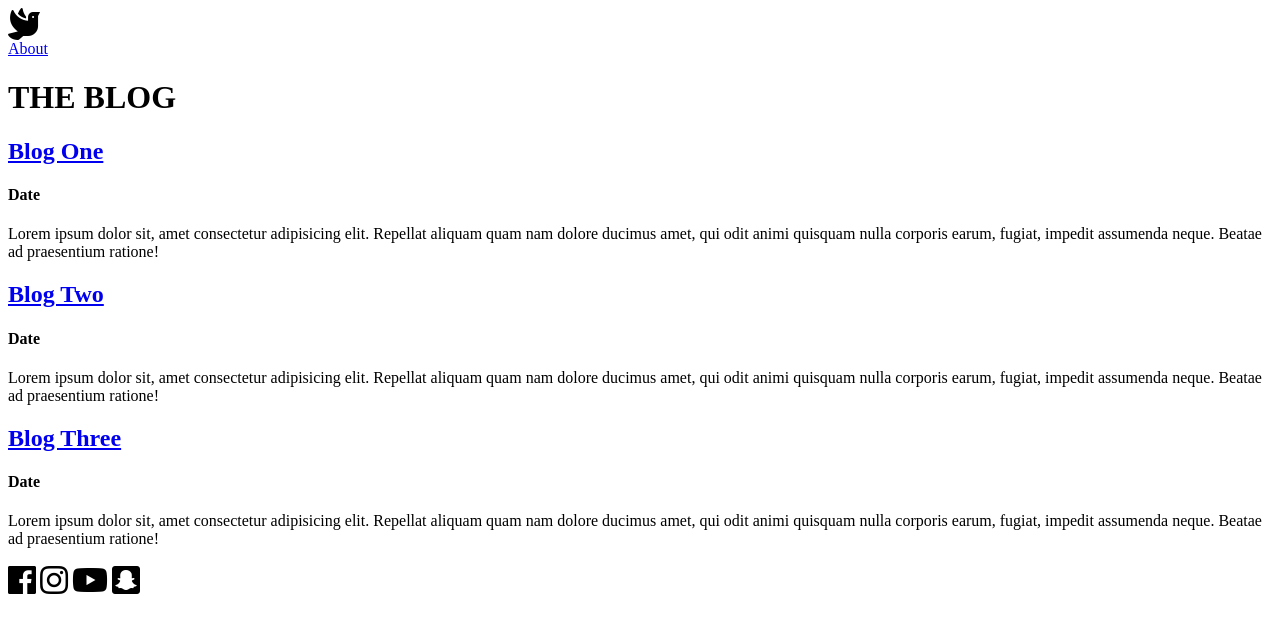
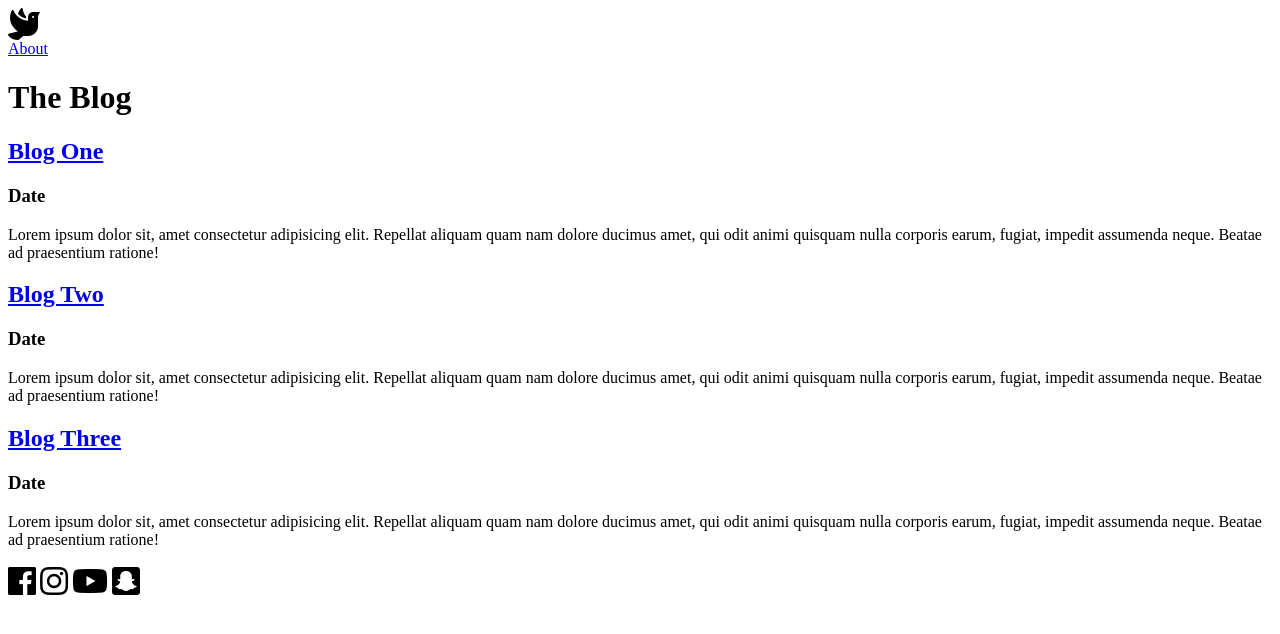
Before and after one commit to akmadsen/cpnt-201-group-assignment, a plain HTML site: page public/index.html in a window 1280 px wide. Drawn offline with Linux system fonts and the light colour scheme.

Commit message:
Review Changes

```diff
--- a/public/index.html
+++ b/public/index.html
@@ -5,11 +5,11 @@
     <meta name="viewport" content="width=device-width, initial-scale=1.0">
     <meta http-equiv="X-UA-Compatible" content="ie=edge">
     <link rel="stylesheet" href="https://use.fontawesome.com/releases/v5.3.1/css/all.css" integrity="sha384-mzrmE5qonljUremFsqc01SB46JvROS7bZs3IO2EmfFsd15uHvIt+Y8vEf7N7fWAU" crossorigin="anonymous">
-    <title>Document</title>
+    <title>Blog Site</title>
 </head>
 
 <body>
-    <div class="header">
+    <header>
         <div class="header-logo">
             <i class="fas fa-dove fa-2x"></i>
         </div>
@@ -17,44 +17,44 @@
         <div class="header-link">
             <a href="./about.html">About</a>
         </div>
+    </header>
+
+    <div class="Title">
+        <h1>The Blog</h1>
     </div>
 
-    <div class="Title">
-        <h1>THE BLOG</h1>
-    </div>
-
-    <div class="Index-Content">
-        <div class="Blog1">
-            <a href="./blogname.html"><h2>Blog One</h1></a>
-            <h4>Date</h3>
+    <main class="main-content">
+        <article class="blog-card">
+            <a href="./blogname.html"><h2>Blog One</h2></a>
+            <h3>Date</h3>
             <p>Lorem ipsum dolor sit, amet consectetur adipisicing elit.
                 Repellat aliquam quam nam dolore ducimus amet, qui odit animi quisquam nulla corporis earum, fugiat,
                 impedit assumenda neque. Beatae ad praesentium ratione!</p>
         </div>
 
-        <div class="Blog2">
-            <a href="./blogname.html"><h2>Blog Two</h1></a>
-            <h4>Date</h3>
+        <article class="blog-card">
+            <a href="./blogname.html"><h2>Blog Two</h2></a>
+            <h3>Date</h3>
             <p>Lorem ipsum dolor sit, amet consectetur adipisicing elit.
                 Repellat aliquam quam nam dolore ducimus amet, qui odit animi quisquam nulla corporis earum, fugiat,
                 impedit assumenda neque. Beatae ad praesentium ratione!</p>
         </div>
 
-        <div class="Blog3">
-            <a href="./blogname.html"><h2>Blog Three</h1></a>
-            <h4>Date</h3>
+        <article class="blog-card">
+            <a href="./blogname.html"><h2>Blog Three</h2></a>
+            <h3>Date</h3>
             <p>Lorem ipsum dolor sit, amet consectetur adipisicing elit.
                 Repellat aliquam quam nam dolore ducimus amet, qui odit animi quisquam nulla corporis earum, fugiat,
                 impedit assumenda neque. Beatae ad praesentium ratione!</p>
         </div>
-    </div>
+    </main>
 
-    <div class="footer">
+    <footer>
         <i class="fab fa-facebook fa-2x"></i>
         <i class="fab fa-instagram fa-2x"></i>
         <i class="fab fa-youtube fa-2x"></i>
         <i class="fab fa-snapchat-square fa-2x"></i>
-    </div>
+    </footer>
 
 </body>
 
```
